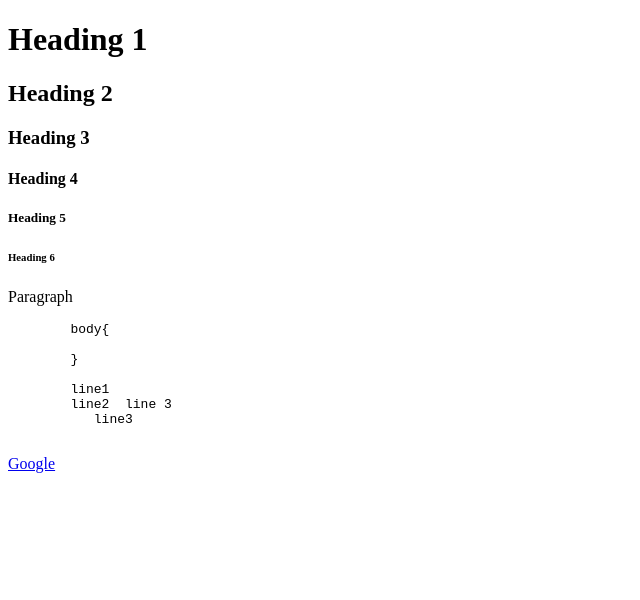
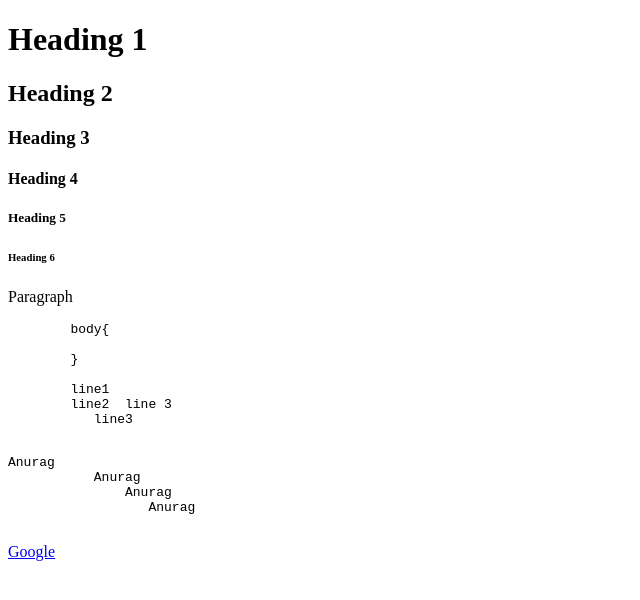
Before and after one commit to AnuragGupta1998/html, a plain HTML site: page heading_paragraph/heading_paragraph.html in a window 1280 px wide. Shown: the whole page, without its empty margins (0-640 px from the left). Drawn offline with Linux system fonts and the light colour scheme.

Commit message:
some new para added

```diff
--- a/heading_paragraph/heading_paragraph.html
+++ b/heading_paragraph/heading_paragraph.html
@@ -19,7 +19,7 @@
     <p>Paragraph</p>
 
     <!-- paragraph -->
-    <pre cols="red">
+    <pre>
         body{
             <color:red></color:red>
         }
@@ -28,6 +28,11 @@
         line2  line 3
            line3
     </pre>
+    <pre>Anurag
+           Anurag
+               Anurag
+                  Anurag
+    </pre>
 
     <!-- paragraph icon -->
     <a href="https://google.com" target="_blank"> Google</a>
```
